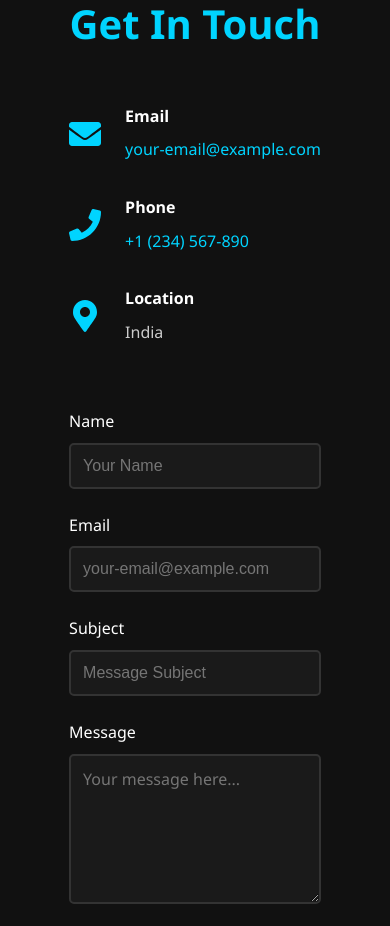
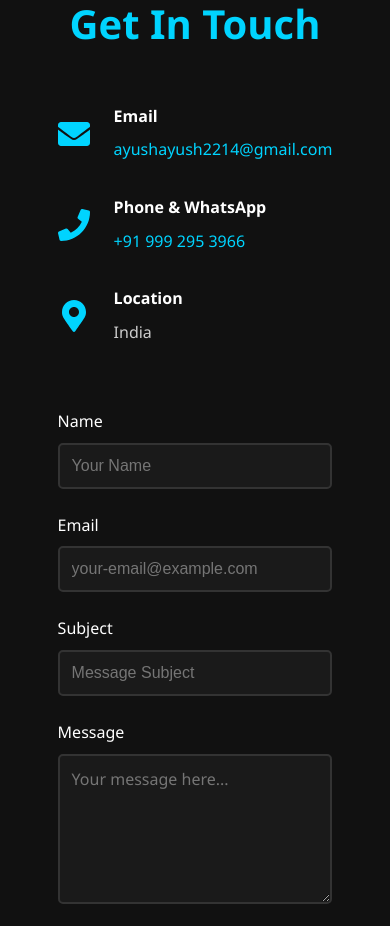
Before and after one commit to ayush-4299/Portfolio-frontend, a React (Create React App) app: page / in a window 390 px wide. Shown: the part 7940-8866 px from the top of the page. Built offline with nearby package versions, Linux system fonts and the light colour scheme.

Commit message:
Update: Add actual contact details (email: ayushayush2214@gmail.com, phone: +91 9992953966)

```diff
--- a/src/components/Contact.js
+++ b/src/components/Contact.js
@@ -175,7 +175,7 @@ const Contact = () => {
   const handleSubmit = (e) => {
     e.preventDefault();
     // Create mailto link
-    const mailtoLink = `mailto:your-email@example.com?subject=${encodeURIComponent(
+    const mailtoLink = `mailto:ayushayush2214@gmail.com?subject=${encodeURIComponent(
       formData.subject
     )}&body=${encodeURIComponent(
       `Name: ${formData.name}\nEmail: ${formData.email}\n\nMessage:\n${formData.message}`
@@ -216,8 +216,8 @@ const Contact = () => {
             </IconBox>
             <ContactItemContent>
               <ContactLabel>Email</ContactLabel>
-              <ContactLink href="mailto:your-email@example.com">
-                your-email@example.com
+              <ContactLink href="mailto:ayushayush2214@gmail.com">
+                ayushayush2214@gmail.com
               </ContactLink>
             </ContactItemContent>
           </ContactItem>
@@ -232,8 +232,8 @@ const Contact = () => {
               <FaPhone />
             </IconBox>
             <ContactItemContent>
-              <ContactLabel>Phone</ContactLabel>
-              <ContactLink href="tel:+1234567890">+1 (234) 567-890</ContactLink>
+              <ContactLabel>Phone & WhatsApp</ContactLabel>
+              <ContactLink href="tel:+919992953966">+91 999 295 3966</ContactLink>
             </ContactItemContent>
           </ContactItem>
 
```
